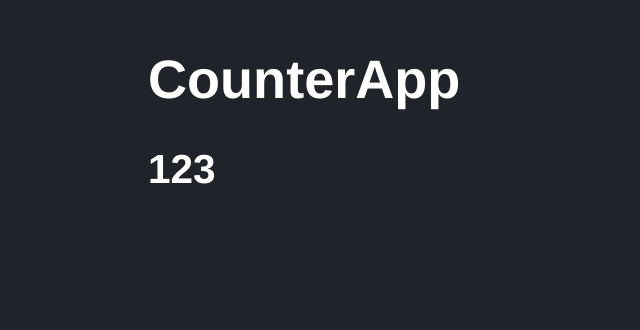
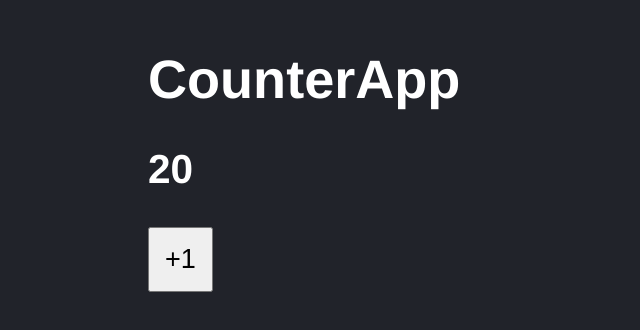
Before and after one commit to AlexProcess/Learning_React, a React (Vite) app in the folder 03-counter-app-vite/: page / in a window 1280 px wide. Shown: the part 136-466 px from the top of the page, without its empty margins (0-640 px from the left). Built offline with nearby package versions, Linux system fonts and the light colour scheme.

Commit message:
useState

```diff
--- a/03-counter-app-vite/src/CounterApp.jsx
+++ b/03-counter-app-vite/src/CounterApp.jsx
@@ -1,11 +1,20 @@
 import React from "react";
 import PropTypes from "prop-types";
+import { useState } from "react";
 
 export const CounterApp = ({ value }) => {
+    const [counter, setCounter] = useState(20);
+
+    const handleAdd = () => {
+        setCounter(counter + 1);
+    };
+
     return (
         <>
             <h1>CounterApp</h1>
-            <h2> {value} </h2>
+            <h2> {counter}</h2>
+
+            <button onClick={handleAdd}>+1</button>
         </>
     );
 };
--- a/03-counter-app-vite/src/main.jsx
+++ b/03-counter-app-vite/src/main.jsx
@@ -7,6 +7,6 @@
 
 reactDOM.createRoot(document.getElementById("root")).render(
     <React.StrictMode>
-        <CounterApp value={123} />
+        <CounterApp />
     </React.StrictMode>
 );
--- a/03-counter-app-vite/src/styles.css
+++ b/03-counter-app-vite/src/styles.css
@@ -5,3 +5,8 @@
     font-size: 1.3rem;
     padding: 70px;
 }
+
+button{
+    padding: 15px;
+    font-size: 1.3rem;
+}
```
